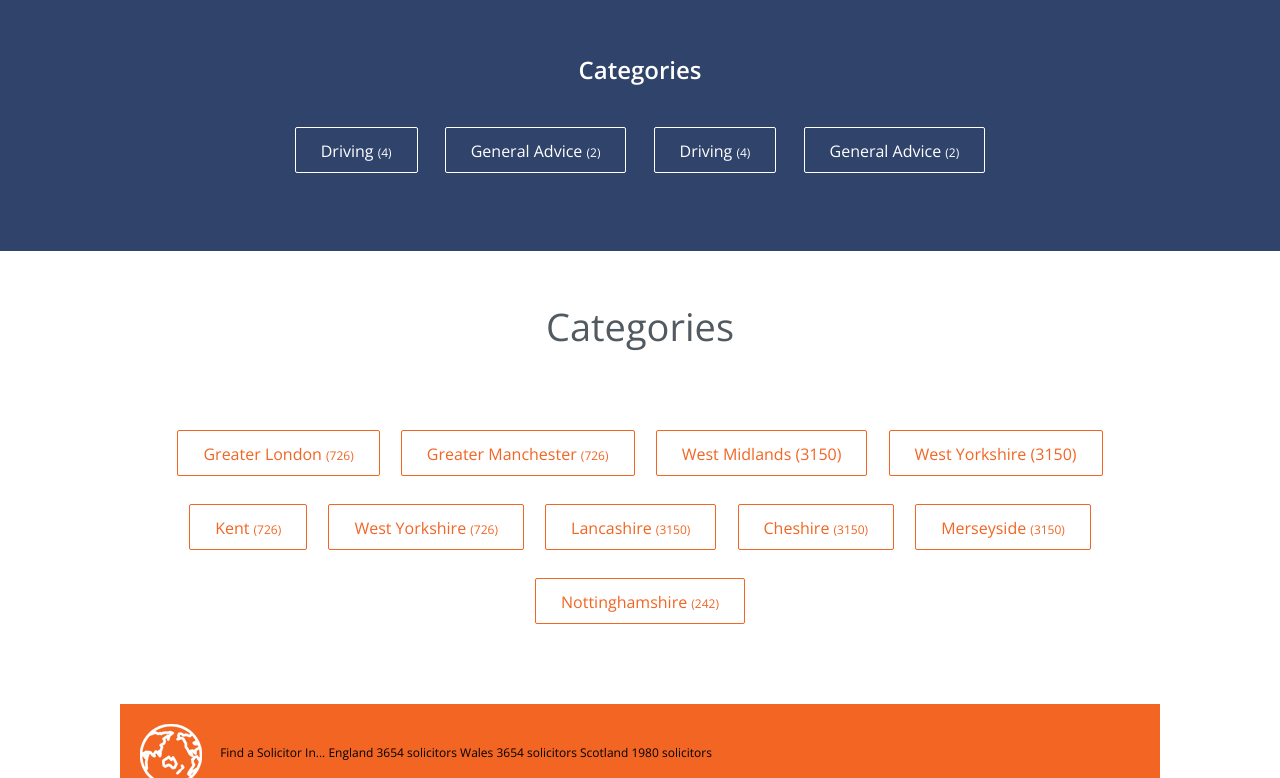
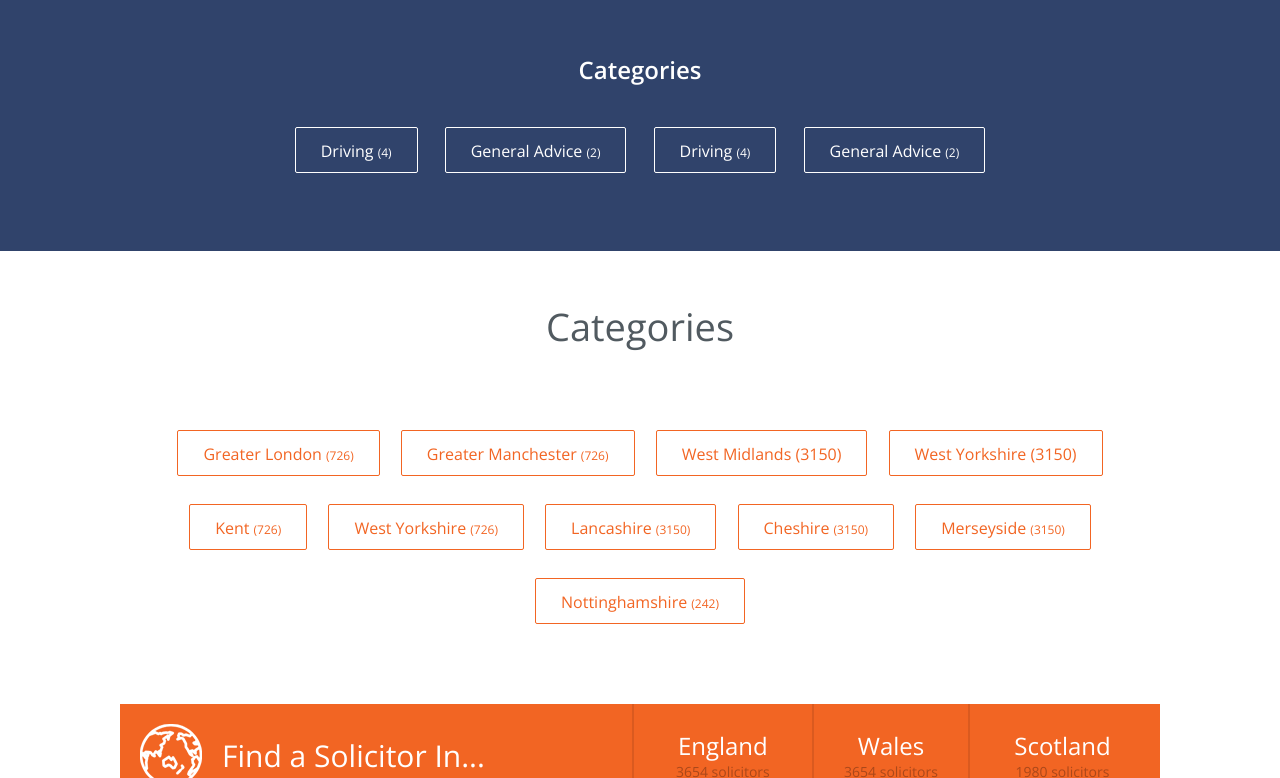
Before and after one commit to dimshiusua/sass-introduction, a website: page app/index.html in a window 1280 px wide. Shown: the part 2022-2800 px from the top of the page. Drawn offline with nearby package versions, Linux system fonts and the light colour scheme.

Commit message:
блок find a solicitor.  плохое решение с бордером

```diff
--- a/app/css/style.css
+++ b/app/css/style.css
@@ -111,14 +111,14 @@ button {
   border: none;
   cursor: pointer; }
 
-.inner::before, .counties-wrap .find-solicitor-row::before {
+.inner::before {
   content: '';
   display: inline-block;
   height: 100%;
   vertical-align: middle;
   margin-left: -5px; }
 
-.inner > *, .counties-wrap .find-solicitor-row::before > * {
+.inner > * {
   display: inline-block;
   vertical-align: middle; }
 
@@ -462,13 +462,41 @@ button {
     margin: 57px 0 80px 0;
     overflow: hidden; }
   .counties-wrap .find-solicitor-row {
+    display: -webkit-box;
+    display: -webkit-flex;
+    display: -ms-flexbox;
+    display: flex;
+    -webkit-box-orient: horizontal;
+    -webkit-box-direction: normal;
+    -webkit-flex-flow: row wrap;
+        -ms-flex-flow: row wrap;
+            flex-flow: row wrap;
     height: 100px;
     background: #f26523; }
     .counties-wrap .find-solicitor-row .icon {
-      margin: 20px;
-      float: left; }
+      margin: 20px; }
     .counties-wrap .find-solicitor-row .solicitor-item {
-      display: inline-block; }
+      margin: auto 0;
+      overflow: hidden;
+      text-align: center;
+      position: relative; }
+      .counties-wrap .find-solicitor-row .solicitor-item .find-solicitor-title {
+        color: white;
+        font-size: 30px;
+        margin-right: 147px; }
+      .counties-wrap .find-solicitor-row .solicitor-item a {
+        color: white;
+        font-size: 24px;
+        display: block;
+        margin: 0 44px 7px 44px; }
+      .counties-wrap .find-solicitor-row .solicitor-item span {
+        font-size: 14px;
+        color: #ab481a; }
+    .counties-wrap .find-solicitor-row .solicitor-region {
+      height: 100px;
+      overflow: hidden;
+      width: 1px;
+      border: 1px solid #da5a1f; }
 
 .counties-btn {
   text-align: center; }
--- a/app/index.html
+++ b/app/index.html
@@ -223,17 +223,28 @@
 					</div>
 				</div>
 				<div class="find-solicitor-row">
-					<span class="icon global-ic"></span>
 					<div class="solicitor-item">
-						<span>Find a Solicitor In...</span>
+						<span class="icon global-ic"></span>
+					</div>
+					<div class="solicitor-item">
+						<span class="find-solicitor-title">Find a Solicitor In...</span>
+					</div>
+					<div class="solicitor-region">
+
 					</div>
 					<div class="solicitor-item">
 						<a href="#">England</a>
 						<span>3654 solicitors</span>
 					</div>
+					<div class="solicitor-region">
+
+					</div>
 					<div class="solicitor-item">
 						<a href="#">Wales</a>
 						<span>3654 solicitors</span>
+					</div>
+					<div class="solicitor-region">
+
 					</div>
 					<div class="solicitor-item">
 						<a href="#">Scotland</a>
```
Also changed, not shown: dist/sass/style.scss.
